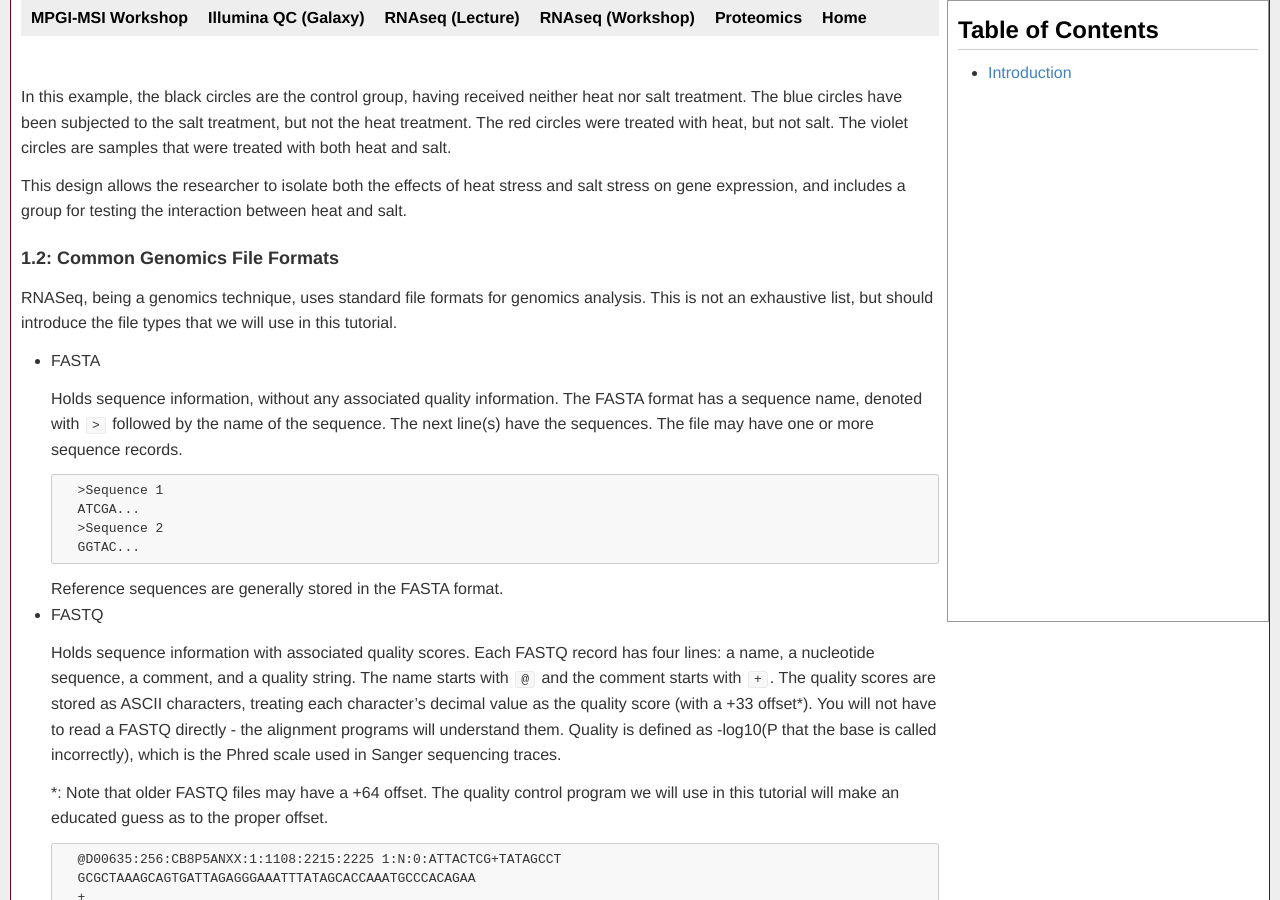
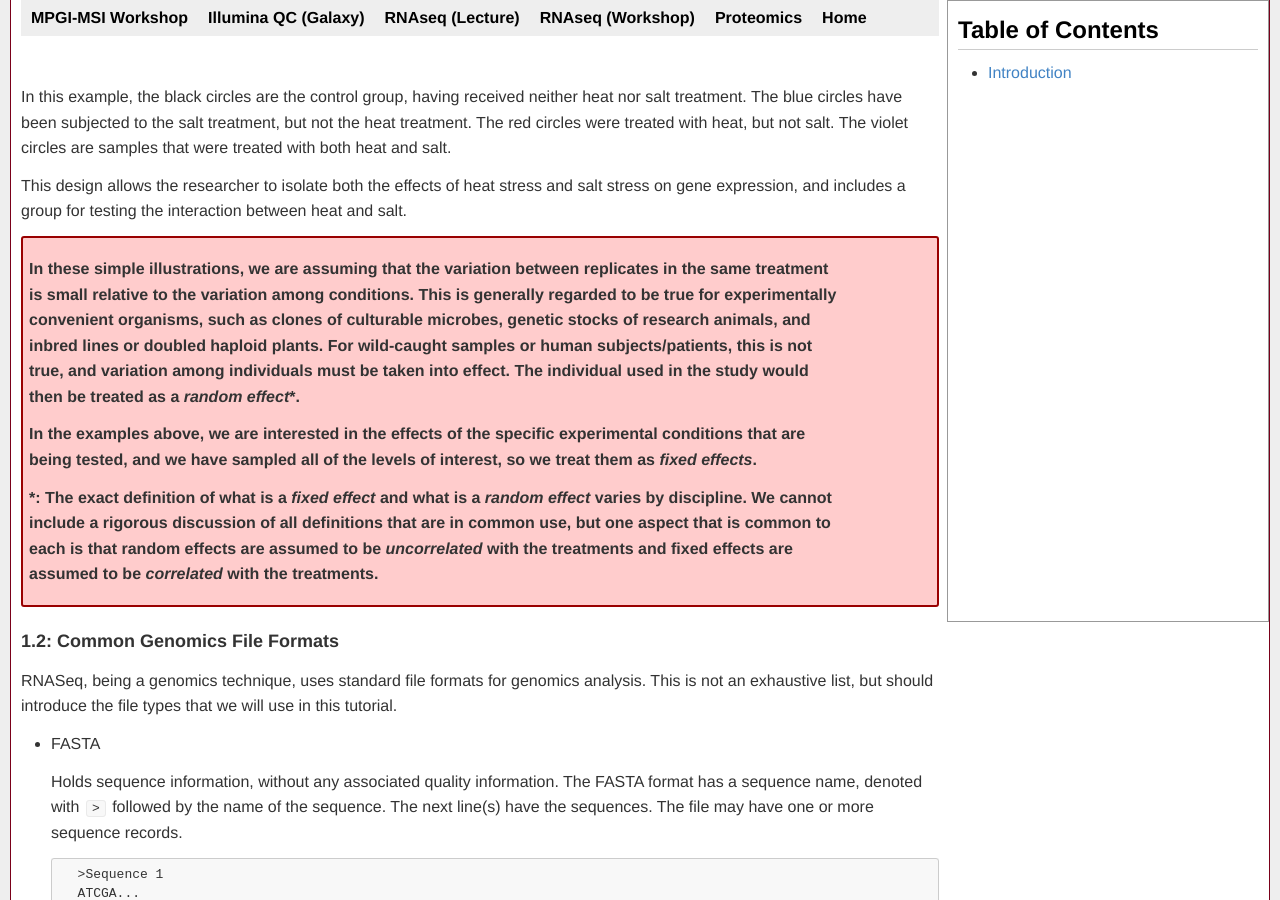
Before and after one commit to msi-ris/Tutorials, a Jekyll site: the page built from rnaseq_lec.md, in a window 1280 px wide and 900 px high, scrolled down 3262 px. Built offline with Jekyll 4.4.1, drawn with Linux system fonts in a browser that asks for light colours.

Commit message:
Update rnaseq lecture

```diff
--- a/rnaseq_lec.md
+++ b/rnaseq_lec.md
@@ -148,6 +148,29 @@ heat and salt.
 This design allows the researcher to isolate both the effects of heat stress
 and salt stress on gene expression, and includes a group for testing the
 interaction between heat and salt.
+
+<div class="warn" markdown="1">
+
+In these simple illustrations, we are assuming that the variation between
+replicates in the same treatment is small relative to the variation among
+conditions. This is generally regarded to be true for experimentally convenient
+organisms, such as clones of culturable microbes, genetic stocks of research
+animals, and inbred lines or doubled haploid plants. For wild-caught samples
+or human subjects/patients, this is not true, and variation among individuals
+must be taken into effect. The individual used in the study would then be
+treated as a *random effect*\*.
+
+In the examples above, we are interested in the effects of the specific
+experimental conditions that are being tested, and we have sampled all of the
+levels of interest, so we treat them as *fixed effects*.
+
+\*: The exact definition of what is a *fixed effect* and what is a
+*random effect* varies by discipline. We cannot include a rigorous discussion of
+all definitions that are in common use, but one aspect that is common to each
+is that random effects are assumed to be *uncorrelated* with the treatments and
+fixed effects are assumed to be *correlated* with the treatments.
+
+</div>
 
 ### <a name="1.2"></a> 1.2: Common Genomics File Formats
 RNASeq, being a genomics technique, uses standard file formats for genomics
```
